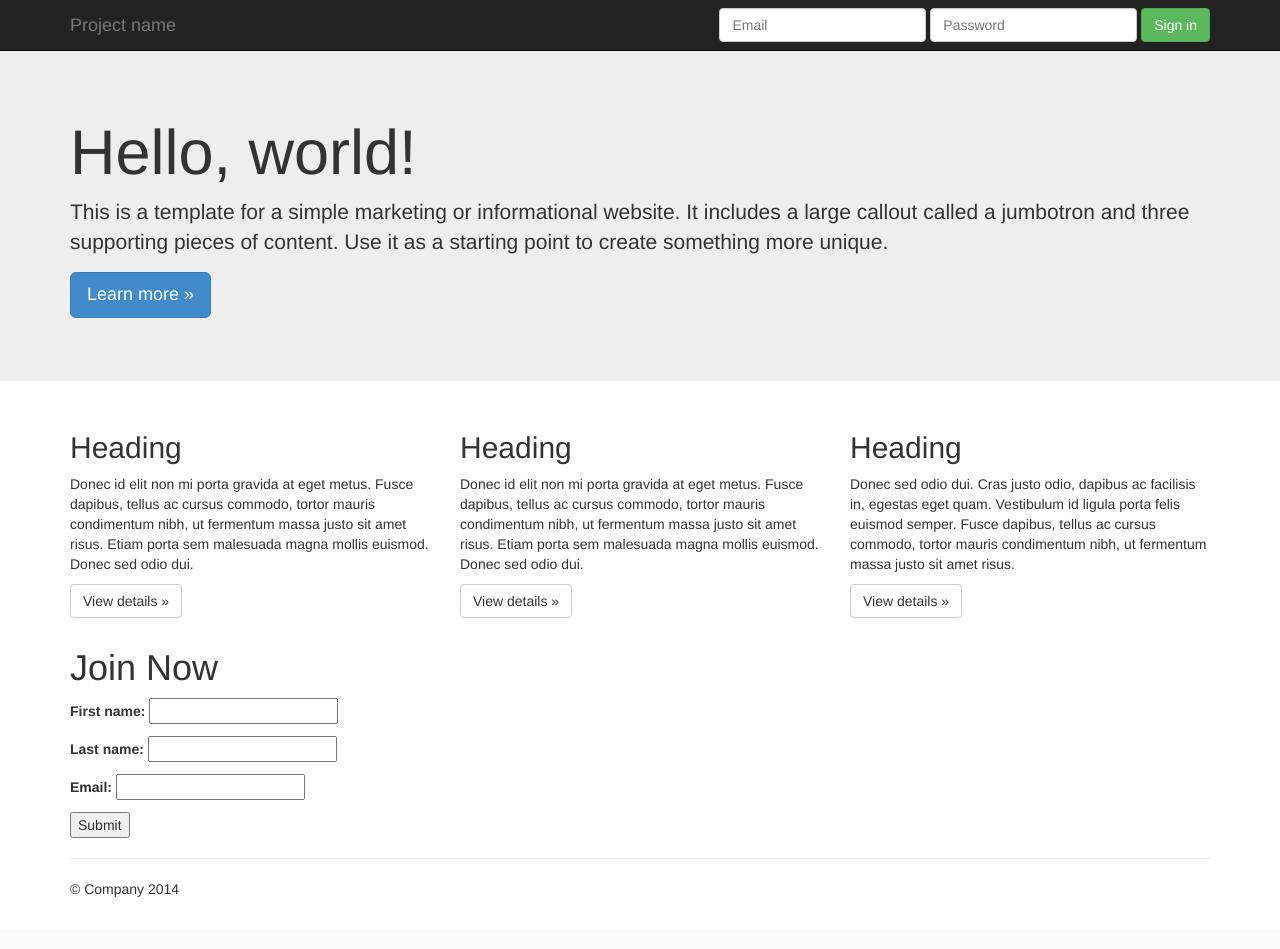
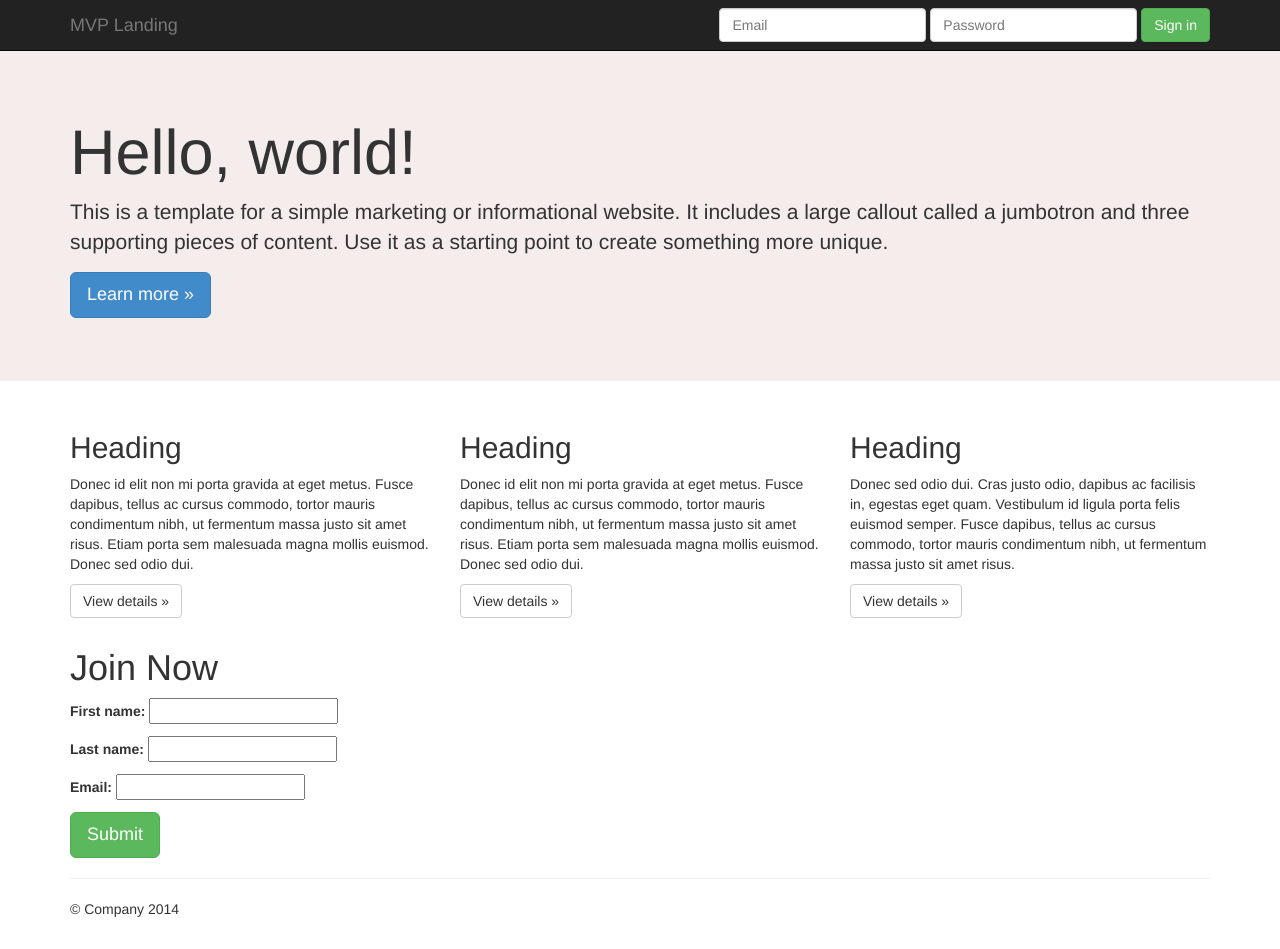
Before and after one commit to maryammehdi/skillshare_git, a Django app: template skillshare/static/templates/signup.html in a window 1280 px wide. Before the commit the page ends 897 px from the top, so only its background shows below. Run offline with Django 3.2, Linux system fonts and the light colour scheme; the template is opened without the code that fills it: values that come from a table or form of the project are taken from there, others are empty; parts of the project's set-up code (start-up, migrations or seed data) failed here and were passed over; some libraries are stand-ins or nearby versions.

Commit message:
changes_01_Oct_2014

```diff
--- /dev/null
+++ b/skillshare/static/static/css/custom.css
@@ -0,0 +1,3 @@
+.jumbotron {
+    background-color: #F5ECEC;
+}
--- a/skillshare/static/templates/base.html
+++ b/skillshare/static/templates/base.html
@@ -9,11 +9,11 @@
     <meta name="author" content="">
     <link rel="icon" href="../../favicon.ico">
 
-    <title>Jumbotron Template for Bootstrap</title>
+    <title>MVP Landing</title>
 
     <!-- Bootstrap core CSS -->
     <link href="/static/css/bootstrap.min.css" rel="stylesheet">
-
+    <link href="/static/css/custom.css" rel="stylesheet">
     <!-- Custom styles for this template -->
     <link href="/static/css/jumbotron.css" rel="stylesheet">
 
@@ -39,7 +39,7 @@
             <span class="icon-bar"></span>
             <span class="icon-bar"></span>
           </button>
-          <a class="navbar-brand" href="#">Project name</a>
+          <a class="navbar-brand" href="#">MVP Landing</a>
         </div>
         <div class="navbar-collapse collapse">
           <form class="navbar-form navbar-right" role="form">
@@ -59,7 +59,7 @@
     <div class="jumbotron">
       <div class="container">
         <h1>Hello, world!</h1>
-        <p>This is a template for a simple marketing or informational website. It includes a large callout called a jumbotron and three supporting pieces of content. Use it as a starting point to create something more unique.</p>
+        <p style="">This is a template for a simple marketing or informational website. It includes a large callout called a jumbotron and three supporting pieces of content. Use it as a starting point to create something more unique.</p>
         <p><a class="btn btn-primary btn-lg" role="button">Learn more &raquo;</a></p>
       </div>
     </div>
--- a/skillshare/static/templates/signup.html
+++ b/skillshare/static/templates/signup.html
@@ -6,6 +6,6 @@
                 </h1>
                 <form method='POST' action=''> {% csrf_token %}
                     {{ form.as_p }}
-                        <input type="submit">
+                        <input type="submit" class="btn btn-success btn-lg">
                 </form>
 {% endblock %}
```
Also changed, not shown: skillshare/src/db.sqlite3, 1 other file.
